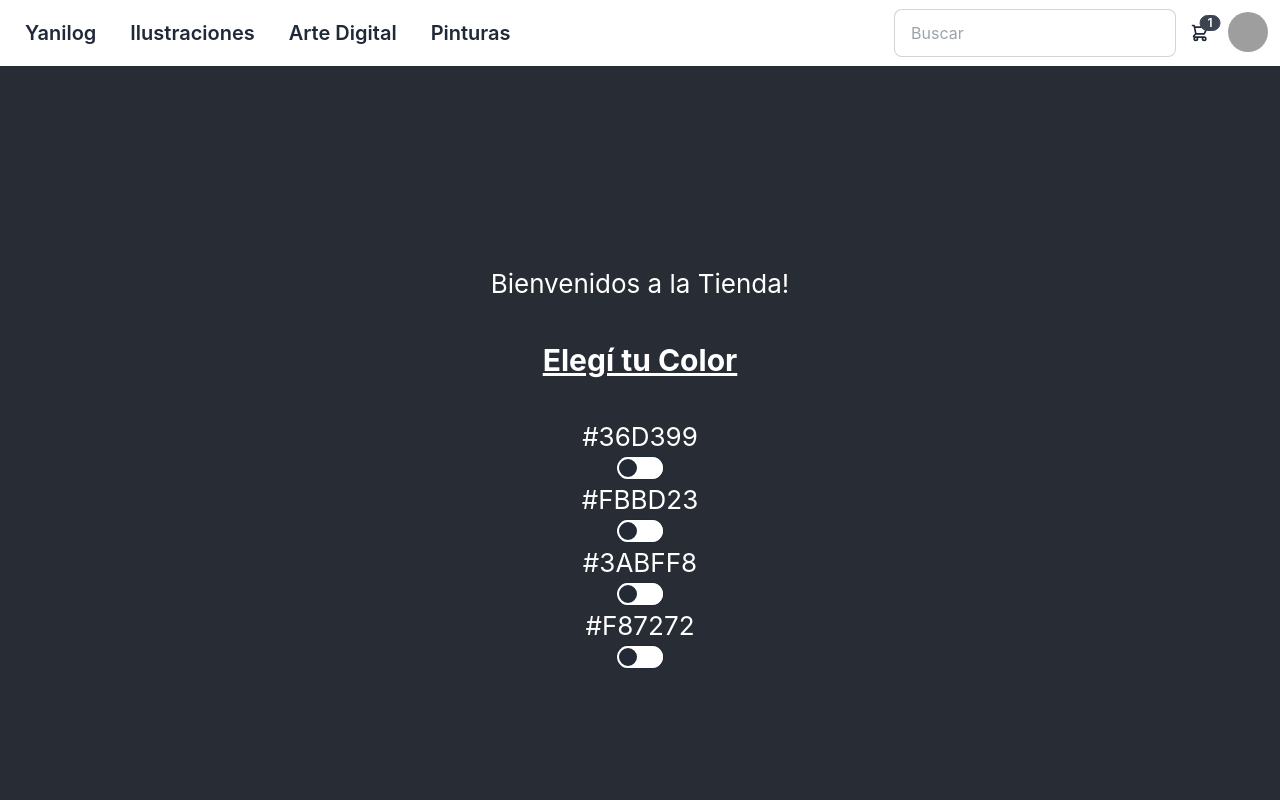
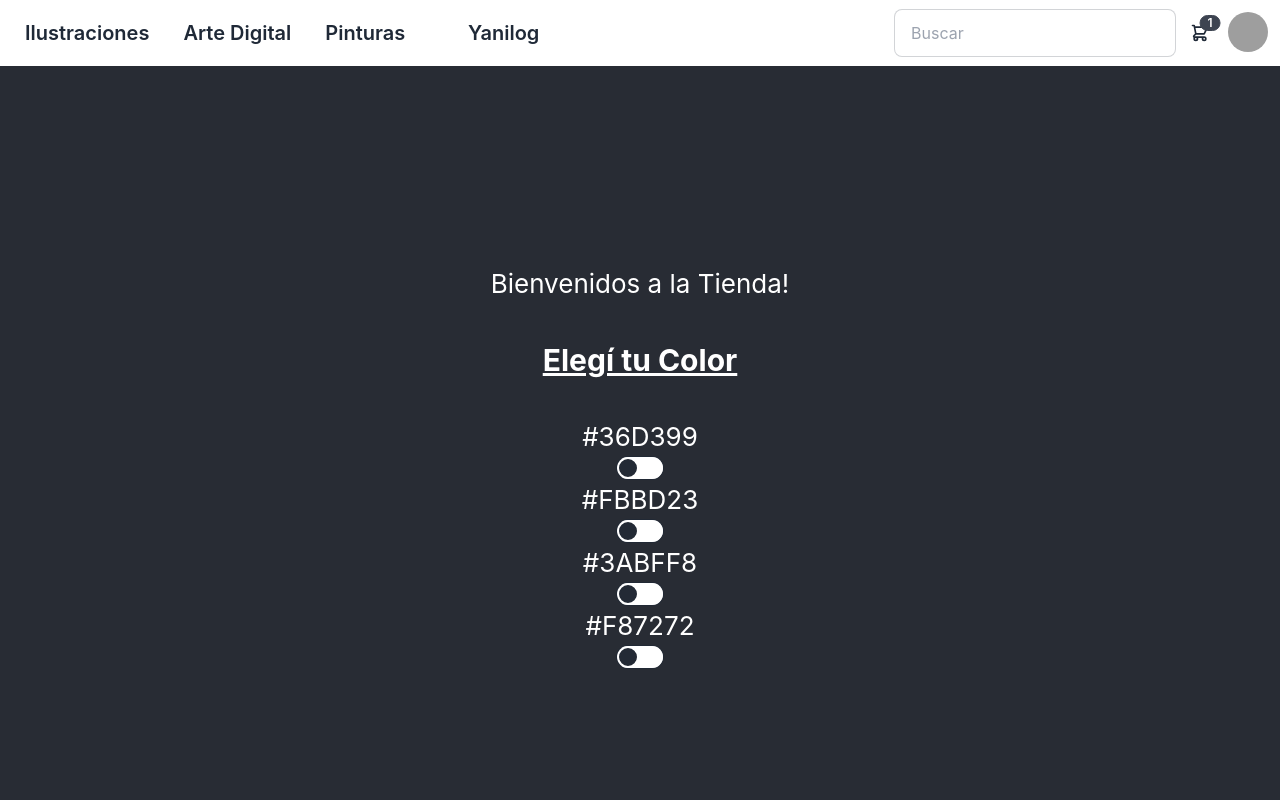
Before and after one commit to MatiasDonati/PreEntrega1-Donati, a React (Create React App) app: page / in a window 1280 px wide. Shown: the top 800 px of the page. Built offline with nearby package versions, Linux system fonts and the light colour scheme; grey boxes are pictures that could not be loaded.

Commit message:
acomdo navbar

```diff
--- a/src/components/NavBar.js
+++ b/src/components/NavBar.js
@@ -4,12 +4,13 @@ const NavBar = () => {
   return (
     <div className="navbar bg-base-100">
         <div className="flex-1">
-            <a className="btn btn-ghost normal-case text-xl">Yanilog</a>
             <a className="btn btn-ghost normal-case text-xl">Ilustraciones</a>
             <a className="btn btn-ghost normal-case text-xl">Arte Digital</a>
             <a className="btn btn-ghost normal-case text-xl">Pinturas</a>
         </div>
-
+        <div className="flex-1">
+            <a className="btn btn-ghost normal-case text-xl">Yanilog</a>
+        </div>
         <div className="form-control">
             <input type="text" placeholder="Buscar" className="input input-bordered" />
         </div>
```
